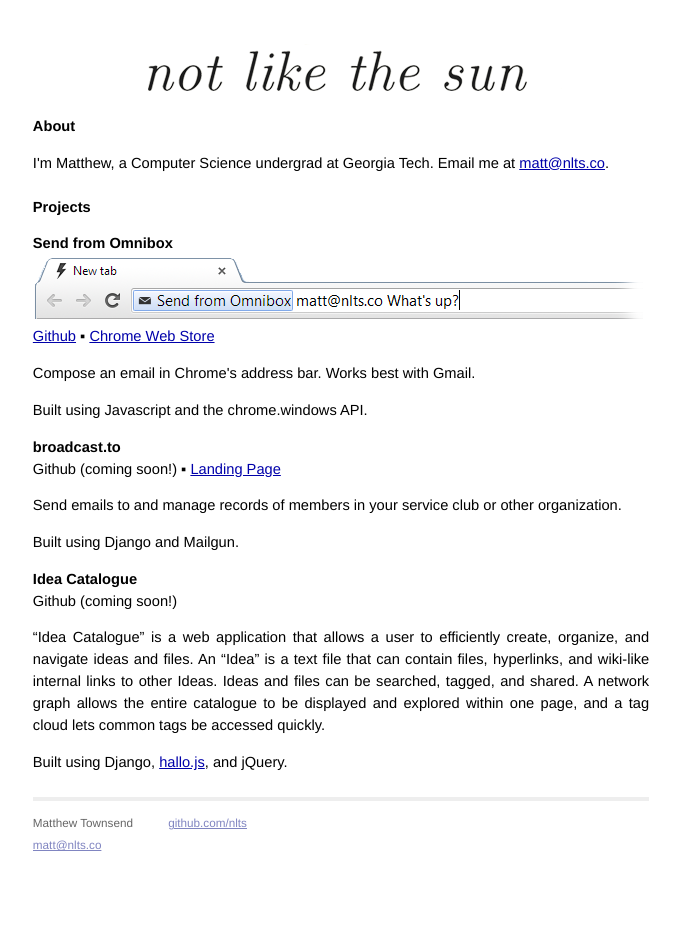
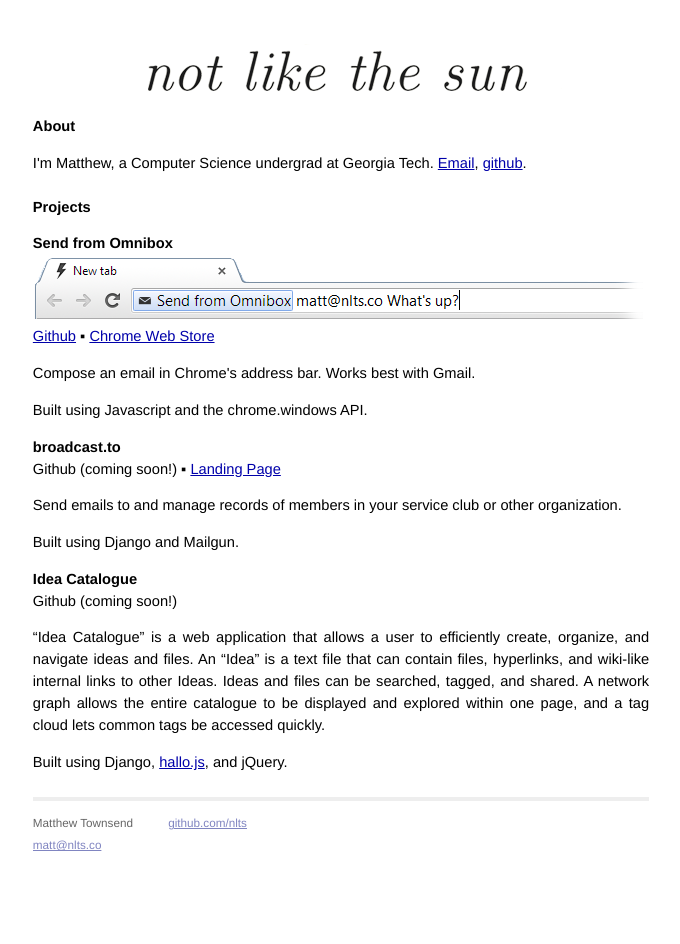
Before and after one commit to radioblazer/nlts.github.com, a Jekyll site: the page built from index.html, in a window 1280 px wide. Shown: the whole page, without its empty margins (299-979 px from the left). Built offline with Jekyll 4.4.1, drawn with Linux system fonts in a browser that asks for light colours; Markdown is read by kramdown in place of the engine named in the settings.

Commit message:
edit contact info in index.html

```diff
--- a/index.html
+++ b/index.html
@@ -6,7 +6,7 @@
 <div id="home">
     <img src="/images/inline-nlts-610.png" width="610" height="65"/>
     <h1>About</h1>
-    <div>I'm Matthew, a Computer Science undergrad at Georgia Tech. Email me at <a href="mailto:matt@nlts.co">matt@nlts.co</a>.</div>
+    <div>I'm Matthew, a Computer Science undergrad at Georgia Tech. <a href="mailto:matt@nlts.co">Email</a>, <a href="http://github.com/nlts">github</a>.</div>
     <br>
     <h1>Projects</h1>
     <h2>Send from Omnibox</h2>
```
